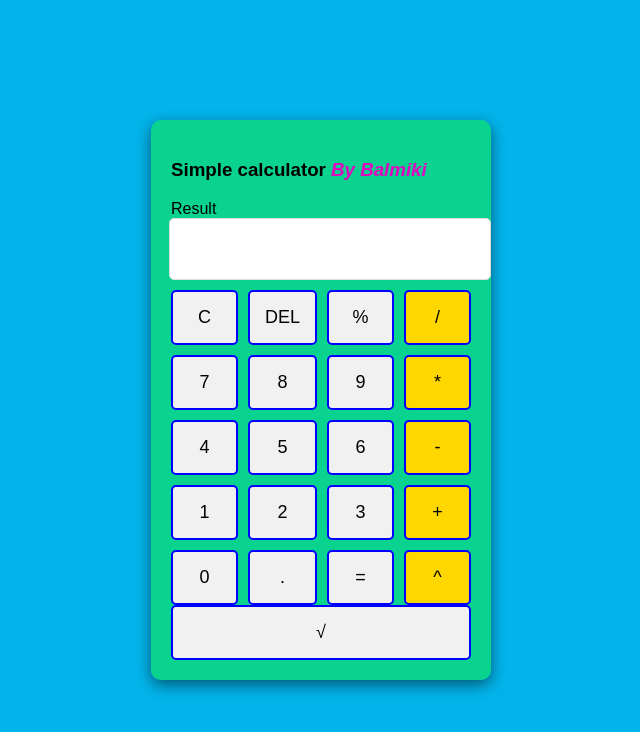
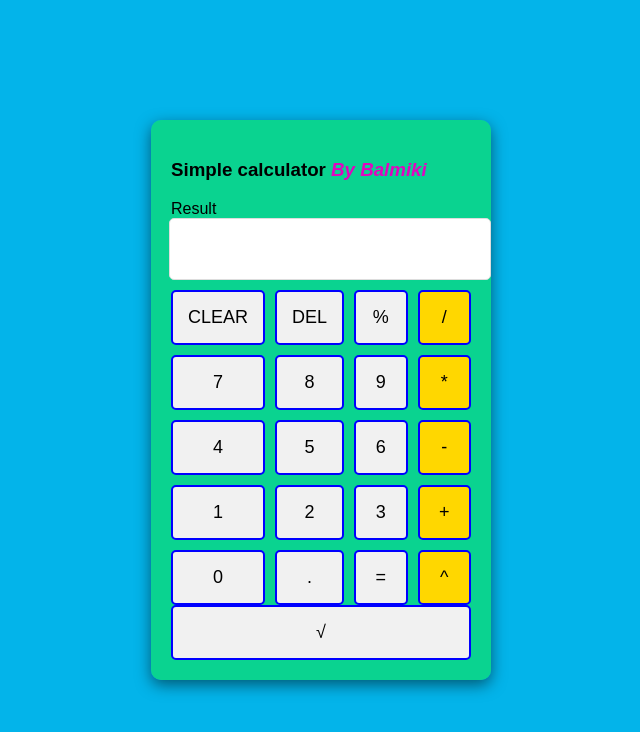
Before and after one commit to BalmikiKumar/Calculator, a plain HTML site: page index.html in a window 1280 px wide. Shown: the whole page, without its empty margins (319-959 px from the left). Drawn offline with Linux system fonts and the light colour scheme.

Commit message:
Update index.html

```diff
--- a/index.html
+++ b/index.html
@@ -11,7 +11,7 @@
         <h3>Simple calculator <span><i>By Balmiki</i></span></h3>Result
         <input type="text" id="display" class="display" readonly />
         <div class="buttons">
-            <button onclick="clearDisplay()">C</button>
+            <button onclick="clearDisplay()">CLEAR</button>
             <button onclick="deleteLast()">DEL</button>
             <button onclick="appendOperator('%')">%</button>
             <button onclick="appendOperator('/')">/</button>
```
